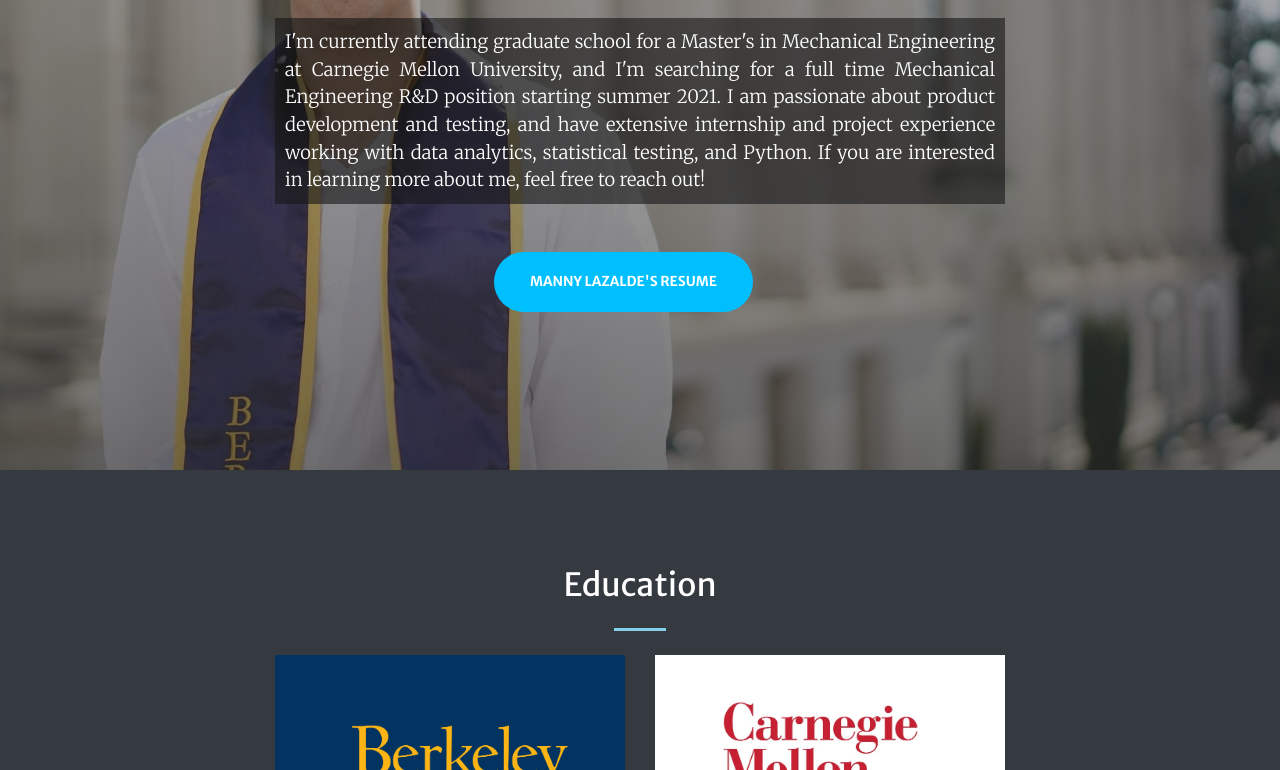
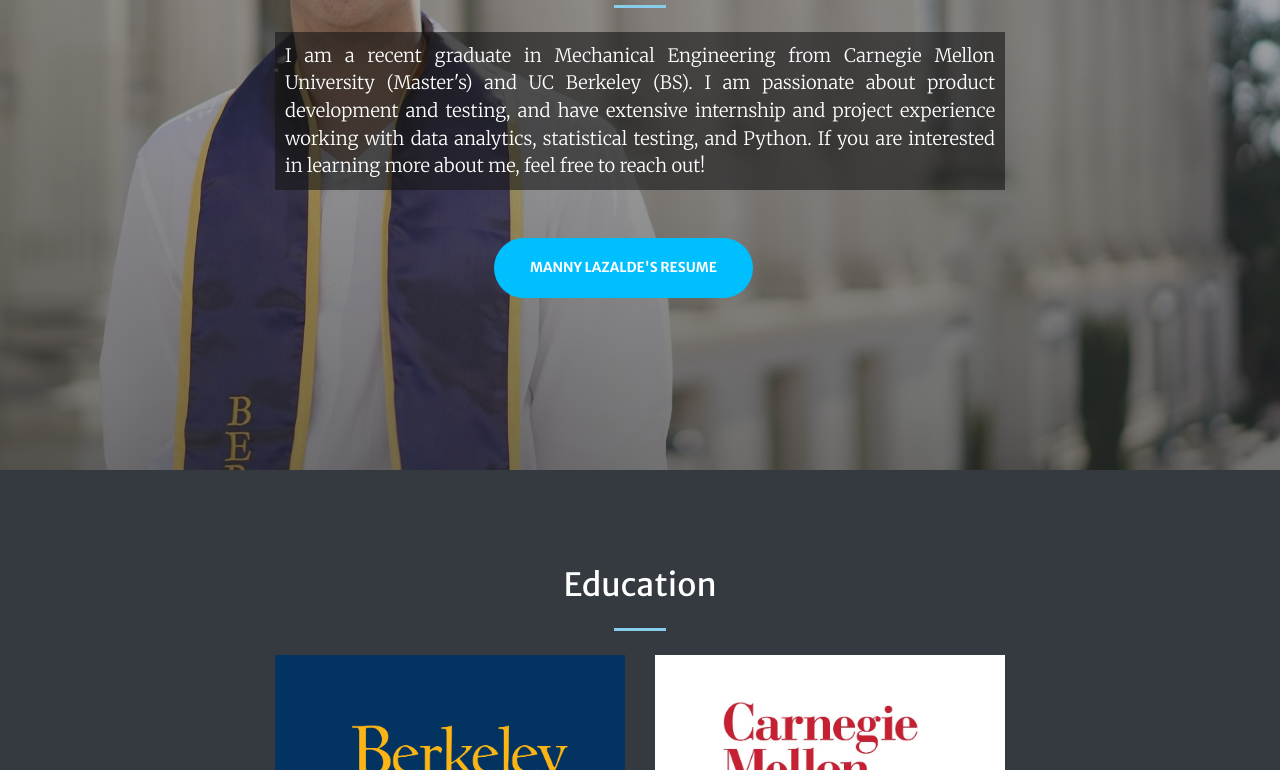
Before and after one commit to mannylazalde/mannylazalde.github.io, a plain HTML site: page index.html in a window 1280 px wide. Shown: the part 330-1100 px from the top of the page. Drawn offline with nearby package versions, Linux system fonts and the light colour scheme.

Commit message:
Updated About Me

```diff
--- a/index.html
+++ b/index.html
@@ -43,7 +43,7 @@
                         <hr class="divider my-4" />
                     </div>
                     <div class="col-lg-8 align-self-baseline">
-                        <p class="text-white-75 font-weight-light mb-5 image_front"> I'm currently attending graduate school for a Master's in Mechanical Engineering at Carnegie Mellon University, and I'm searching for a full time Mechanical Engineering R&D position starting summer 2021. I am passionate about product development and testing, and have extensive internship and project experience working with data analytics, statistical testing, and Python.  If you are interested in learning more about me, feel free to reach out! </p>
+                        <p class="text-white-75 font-weight-light mb-5 image_front"> I am a recent graduate in Mechanical Engineering from Carnegie Mellon University (Master's) and UC Berkeley (BS). I am passionate about product development and testing, and have extensive internship and project experience working with data analytics, statistical testing, and Python.  If you are interested in learning more about me, feel free to reach out! </p>
                         <a class="btn btn-primary btn-xl button_center" href="/assets/img/Manny%20Lazalde%20Resume.pdf" target="_blank" rel="noopener noreferrer"> Manny Lazalde's Resume</a>
                     </div>
                 </div>
```
